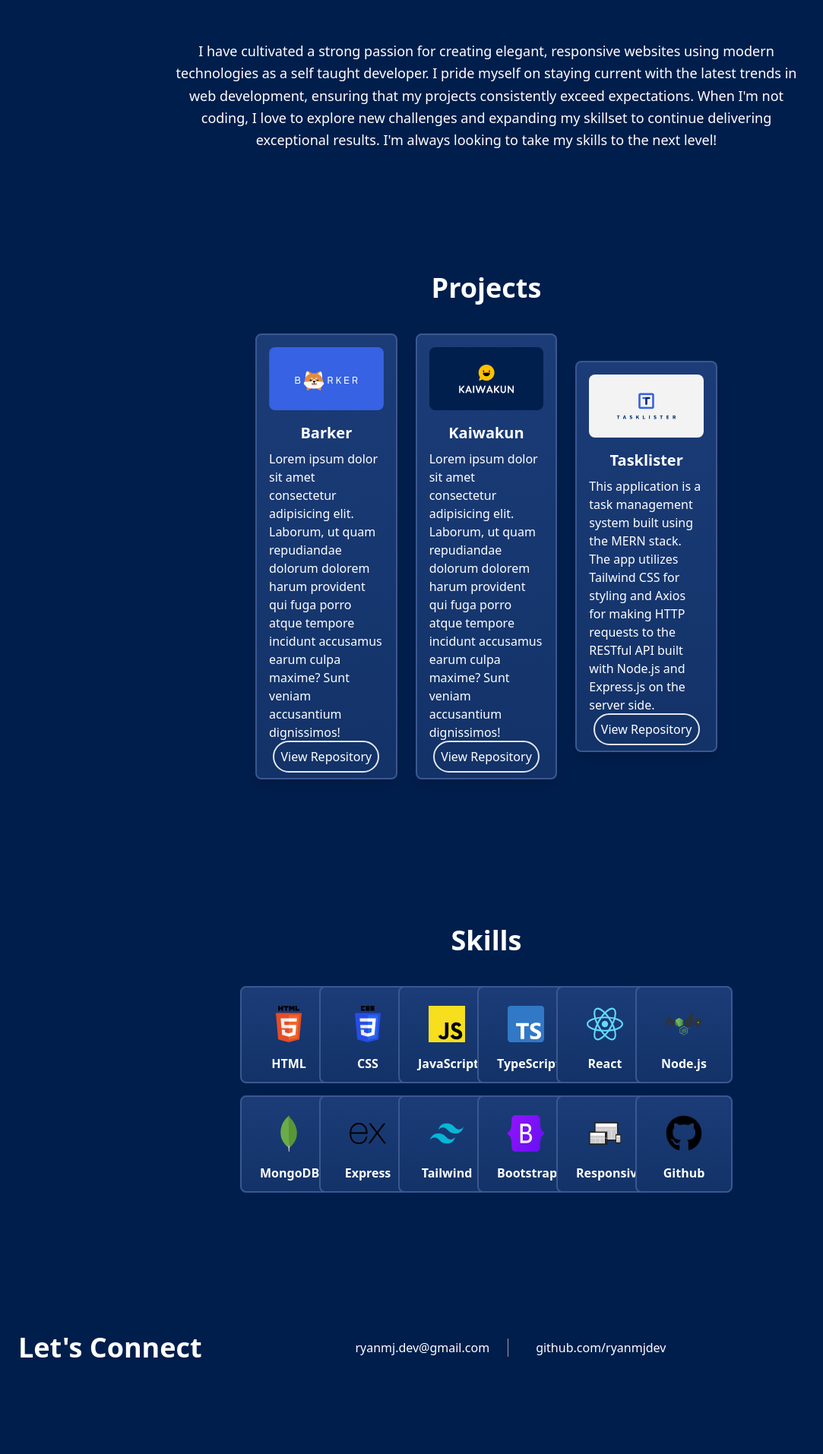
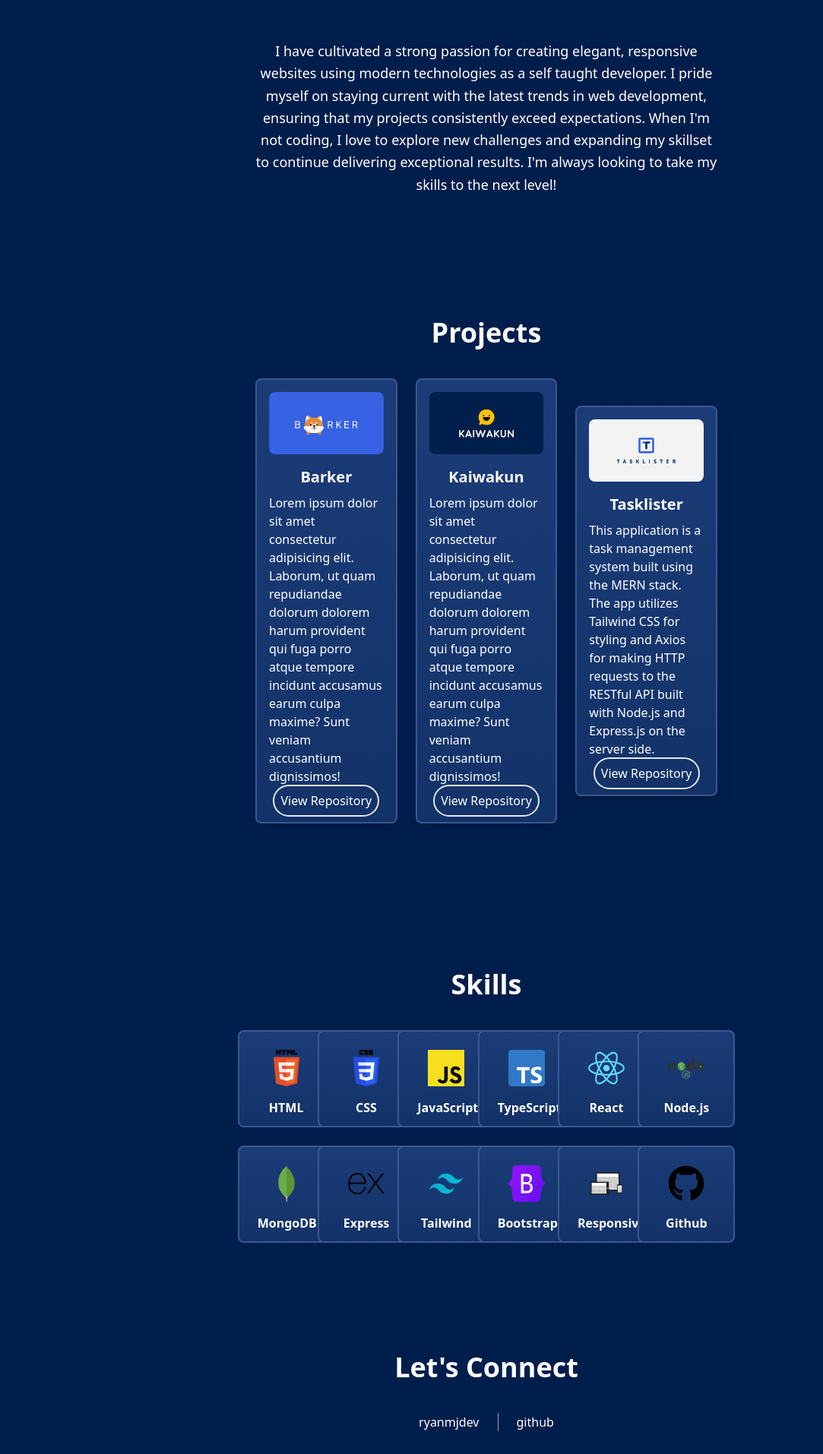
Before and after one commit to RyanmjDev/Portfolio, a React (Vite) app: page / in a window 1280 px wide. Shown: the part 883-2797 px from the top of the page at 76% size, without its empty margins (0-1083 px from the left). Before the commit the page ends 2765 px from the top, so only its background shows below. Built offline with nearby package versions, Linux system fonts and the light colour scheme.

Commit message:
Refactor variable names and improve code readability

```diff
--- a/src/App.css
+++ b/src/App.css
@@ -45,7 +45,7 @@ body {
 
 }
 
-/*About */
+
 .glow {
   box-shadow: 0 10px 20px rgba(0, 0, 0, 0.1);
   border: 4px solid rgba(30, 144, 255, 0.8);
--- a/src/Components/About.jsx
+++ b/src/Components/About.jsx
@@ -3,8 +3,8 @@ import React from 'react';
 const About = () => {
   return (
     <section id="about" className="py-12 bg-fixed bg-center bg-cover flex justify-center items-center"  >
-      <div className="container mx-auto px-4 w-full 2xl:w-2/3" data-aos="fade-up" data-aos-once="false" data-aos-duration="1000">
-        <div className=" lg:px-52 mx-auto text-center">
+      <div className="container mx-auto px-4 w-full xl:w-1/2" data-aos="fade-up" data-aos-once="false" data-aos-duration="1000">
+        <div className=" mx-auto text-center">
         <h2 className="text-4xl font-bold mb-8">
             A Little About Me
           </h2>
--- a/src/Components/Contact.jsx
+++ b/src/Components/Contact.jsx
@@ -9,25 +9,19 @@ import GithubIcon from '../assets/github.svg';
 
 const Contact = () => {
   return (
-    <section className=" text-white py-12" >
-      <div className="container mx-auto px-6 py-10 flex justify-between items-center">
-      <h2 className="text-4xl font-bold text-center">Let's Connect</h2>
+    <section className=" text-white py-12 " >
+    <div className="container w-2/3 lg:w-1/2 mx-auto px-4 " data-aos="fade-up" data-aos-once="false" data-aos-duration="1000">
+      <h2 className="text-4xl font-bold mb-10 text-center">
+            Let's Connect
+        </h2>
+        <div className='flex items-center justify-center'>
+          ryanmjdev
 
-        <div className="flex items-center">
+          <div className="border-l border-gray-400 h-6 mx-6" />
+          github
+          </div>
 
-          <span className="ml-3"> ryanmj.dev@gmail.com</span>
-          <div className="border-l border-gray-400 h-6 mx-6" />
 
-          <span className="ml-3">github.com/ryanmjdev</span>
-        </div>
-        <div className="hidden sm:flex items-center">
-
-        </div>
-
-        <div className="flex items-center">
-          <div className="border-l border-gray-400 h-6 mx-6 sm:hidden" />
-
-        </div>
       </div>
     </section>
   );
--- a/src/Components/Header.jsx
+++ b/src/Components/Header.jsx
@@ -12,7 +12,7 @@ const Header = () => {
           <img
             src={MainIllustration}
             alt="Ryan Johnson"
-            className="w-full h-full object-cover"
+            className=" w-full h-full object-cover"
           />
 
         </div>
--- a/src/Components/Skills.jsx
+++ b/src/Components/Skills.jsx
@@ -34,7 +34,7 @@ const Skills = () => {
       <h2 className="text-4xl font-bold mb-10 text-center">
             Skills
         </h2>
-        <ul className="grid grid-cols-2 md:grid-cols-4 lg:grid-cols-6 gap-4  place-items-center">
+        <ul className="grid grid-cols-2 md:grid-cols-4 lg:grid-cols-6 gap-20 lg:gap-6  place-items-center">
           {skills.map((skill, index) => (
 
             <li
--- a/vite.config.js
+++ b/vite.config.js
@@ -4,4 +4,8 @@ import reactRefresh from '@vitejs/plugin-react-refresh';
 
 export default defineConfig({
   plugins: [reactRefresh()],
+    server: {
+      host: '0.0.0.0'
+    },
+
 });
```
